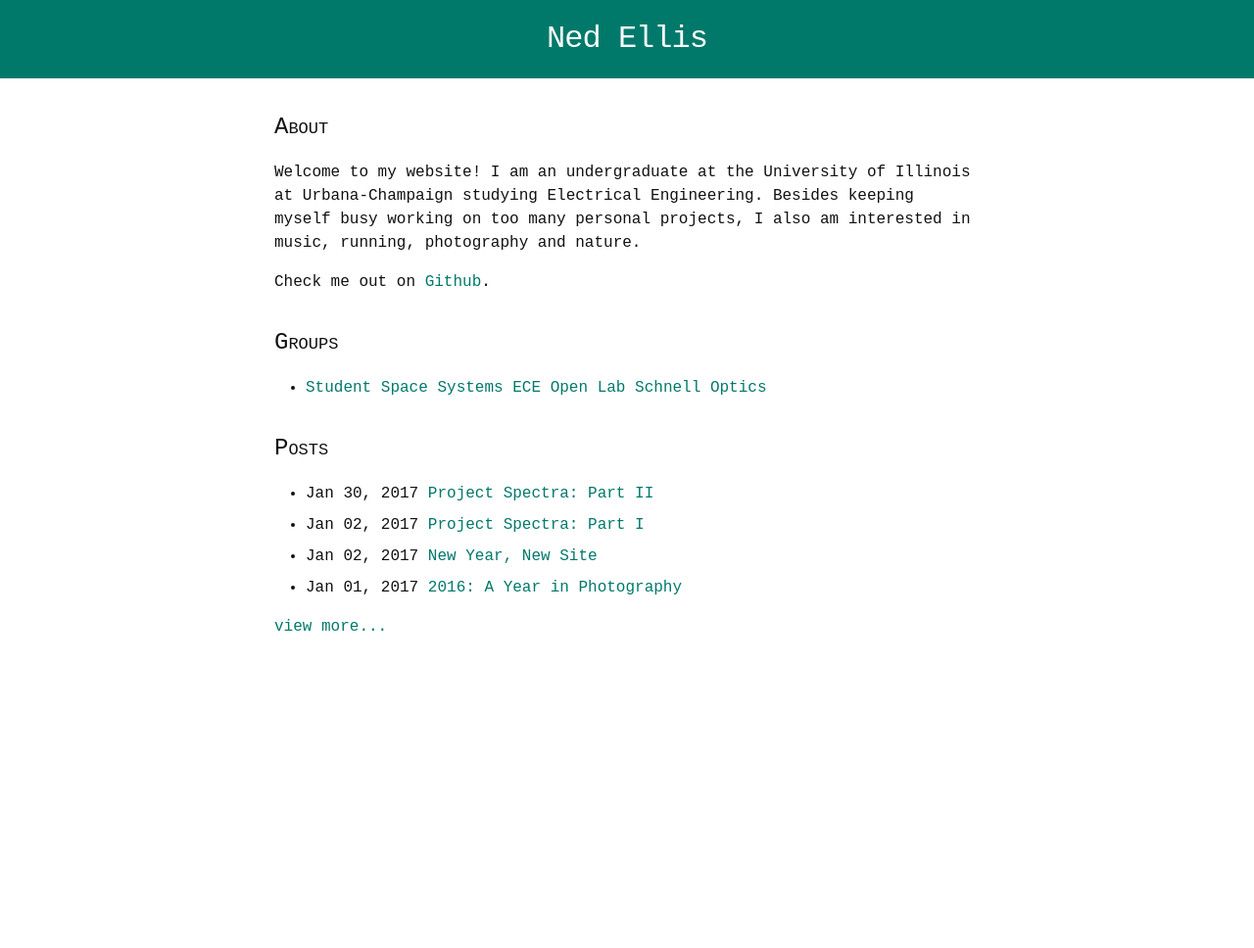
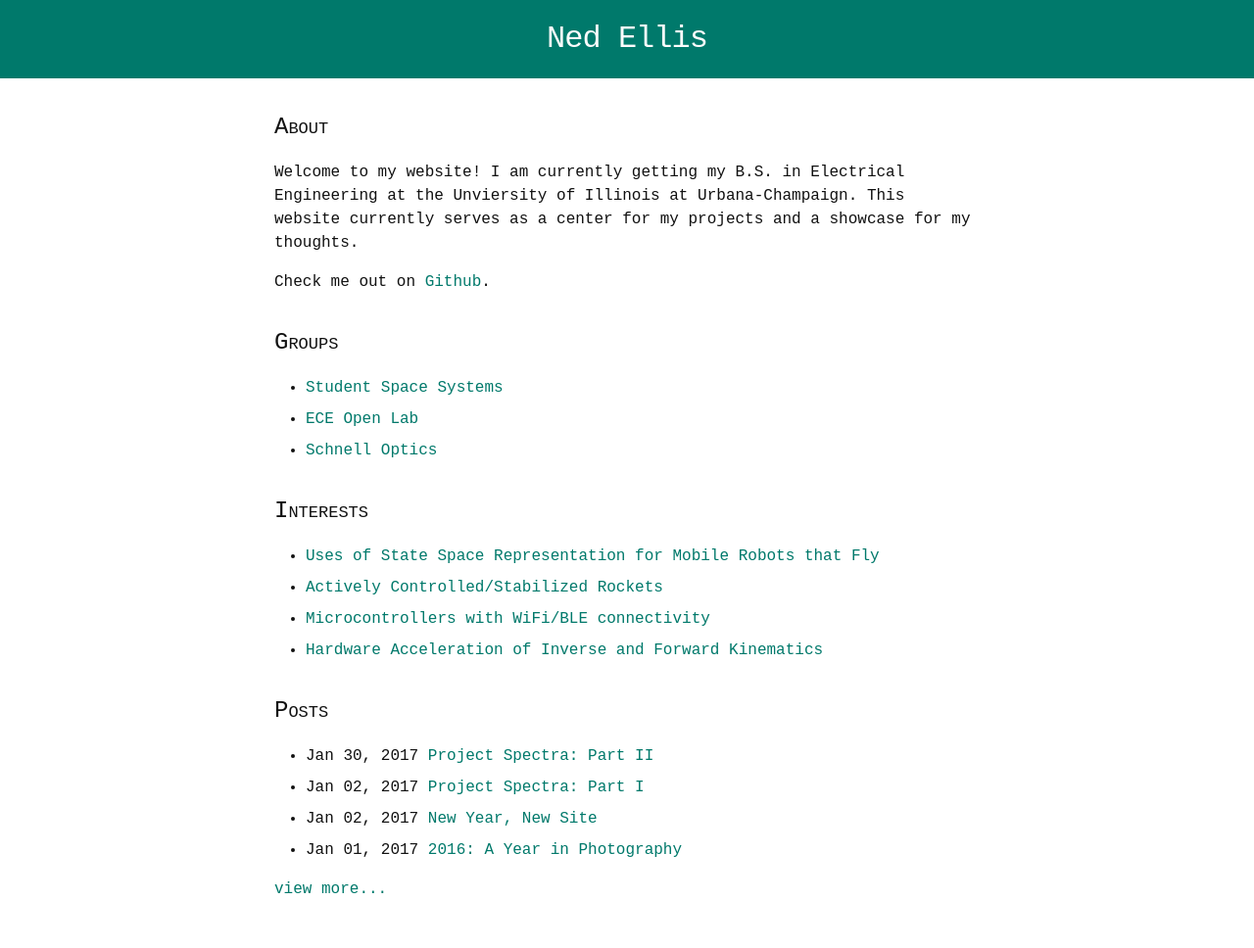
Before and after one commit to epellis/epellis.github.io, a Jekyll site: the page built from index.html, in a window 1280 px wide. Shown: the whole page at 98% size. Built offline with Jekyll 4.4.1, drawn with Linux system fonts in a browser that asks for light colours; some web fonts are replaced; before the commit the page ends 900 px from its top, so only the background shows below that.

Commit message:
more updates to homepage!

```diff
--- a/index.html
+++ b/index.html
@@ -4,8 +4,11 @@ layout: default
 <div class="home">
 	<section>
 		<h2 class="smallcap">about</h2>
-		<p>Welcome to my website! I am an undergraduate at the University of Illinois at Urbana-Champaign studying Electrical Engineering.
-		Besides keeping myself busy working on too many personal projects, I also am interested in music, running, photography and nature.</p>
+		<p>Welcome to my website! I am currently getting my B.S. in Electrical
+		 	 Engineering at the Unviersity of Illinois at Urbana-Champaign.
+			 This website currently serves as a center for my projects and a showcase
+			 for my thoughts.
+		</p>
 		<p>Check me out on <a href="https://github.com/epellis">Github</a>.</p>
 	</section>
 
@@ -14,8 +17,30 @@ layout: default
 	<ul class="post-list">
 		<li>
 			<a href="http://www.studentspacesystems.org/">Student Space Systems</a>
+		</li>
+		<li>
 			<a href="http://openlab.ece.illinois.edu/">ECE Open Lab</a>
+		</li>
+		<li>
 			<a href="https://publish.illinois.edu/schnelloptics/">Schnell Optics</a>
+		</li>
+	</ul>
+	</section>
+
+	<section>
+	<h2 class="smallcap">interests</h2>
+	<ul class="post-list">
+		<li>
+			<a>Uses of State Space Representation for Mobile Robots that Fly</a>
+		</li>
+		<li>
+			<a>Actively Controlled/Stabilized Rockets</a>
+		</li>
+		<li>
+			<a>Microcontrollers with WiFi/BLE connectivity</a>
+		</li>
+		<li>
+			<a>Hardware Acceleration of Inverse and Forward Kinematics</a>
 		</li>
 	</ul>
 	</section>
```
